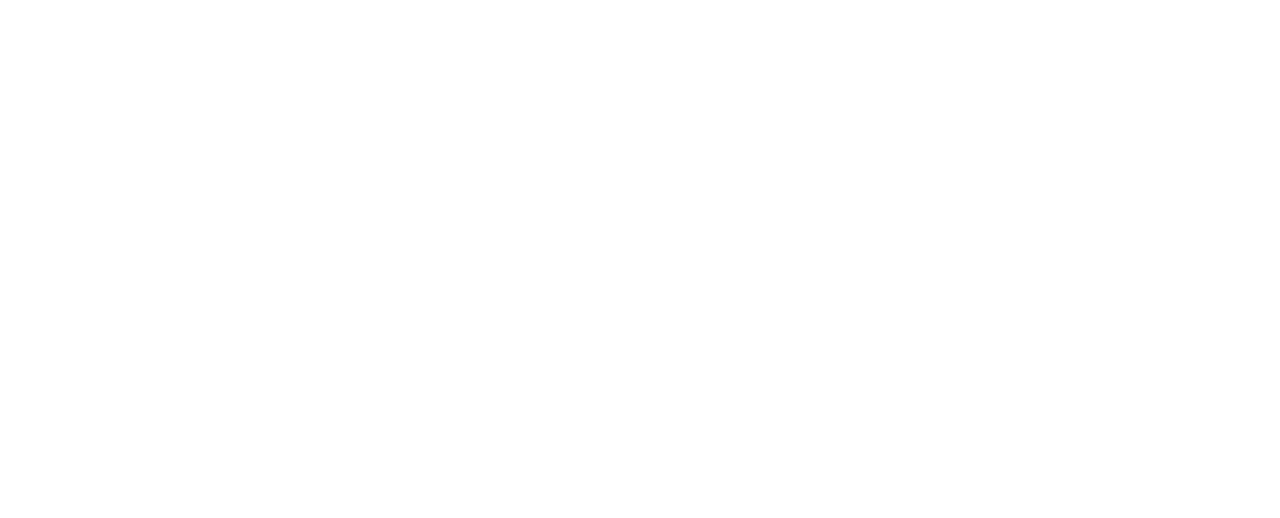
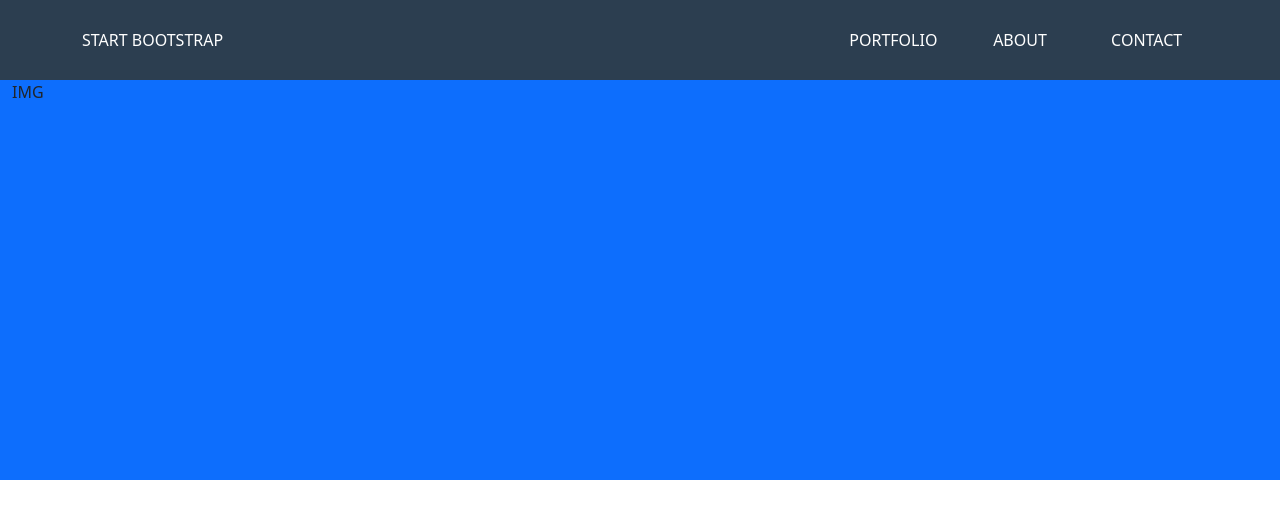
Before and after one commit to raffaele-catalano/html-css-bootstrap-freelancer, a plain HTML site: page index.html in a window 1280 px wide. Drawn offline with nearby package versions, Linux system fonts and the light colour scheme.

Commit message:
[html-add] header_structure

```diff
--- a/assets/css/style.css
+++ b/assets/css/style.css
@@ -1,5 +1,27 @@
+/* :root {
+    --header-bg:#2C3E50;
+} */
+
+.header-bg {
+    background-color: #2C3E50;
+}
+
 .debug {
     background-color: rgba(50, 205, 50, 0.26);
     border: 1px solid blue;
-    min-height: 50px;
+    /* min-height: 50px; */
 }
+
+.debug-2 {
+    background-color: rgba(205, 94, 50, 0.26);
+    border: 1px solid black;
+    /* min-height: 50px; */
+}
+
+header {
+    height: 80px;
+}
+
+.jumbotron {
+    height: 400px;
+}
--- a/index.html
+++ b/index.html
@@ -16,9 +16,32 @@
 
 <body>
 
-    <header></header>
+    <header class="header-bg">
+        <div class="container h-100">
+            <div class="row h-100 align-items-center">
+                <div class="col-11 col-lg-8 text-white">START BOOTSTRAP</div>
+                <div class="col-1 d-lg-none">H</div>
+                <div class="d-none d-lg-block col-lg-4">
+                    <div class="row">
+                        <div class="col text-center text-white">PORTFOLIO</div>
+                        <div class="col text-center text-white">ABOUT</div>
+                        <div class="col text-center text-white">CONTACT</div>
+                    </div>
+                </div>
+            </div>
+        </div>
+    </header>
 
-    <div class="jumbotron"></div>
+    <div class="jumbotron">
+        <div class="container-fluid h-100 bg-primary">
+            <div class="row">
+                <div class="col">IMG</div>
+                <div class="col"></div>
+                <div class="col"></div>
+                <div class="col"></div>
+            </div>
+        </div>
+    </div>
 
     <main></main>
 
```
